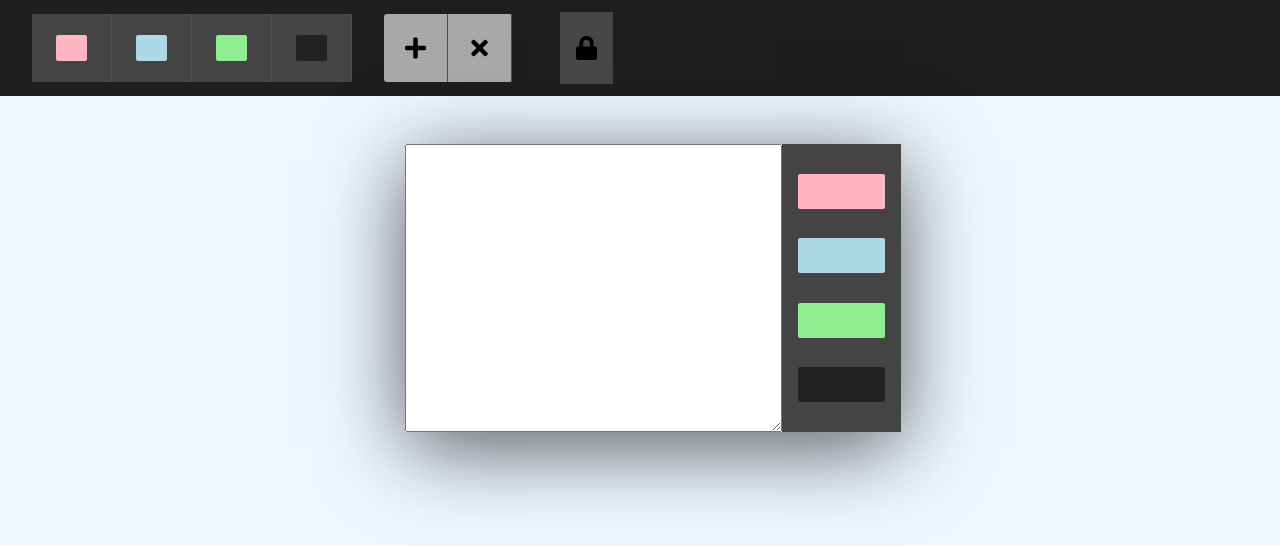
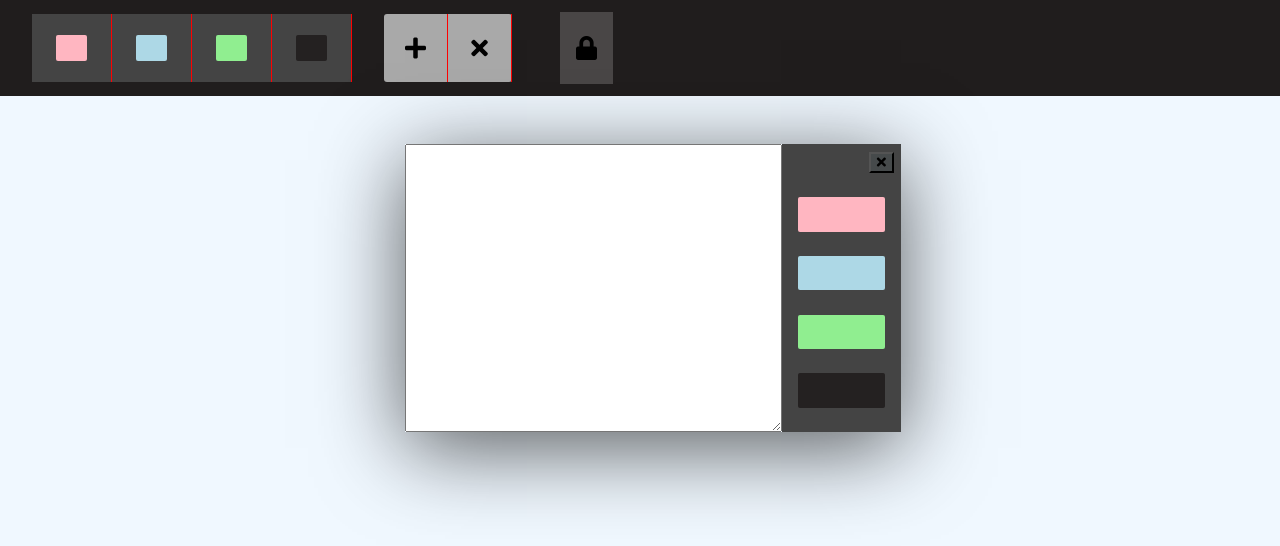
Before and after one commit to khushikukreti/jiraWebAppllication, a plain HTML site: page index.html in a window 1280 px wide. Both pictures are taken after a click on the element 416 px from the left and 48 px from the top of the page. Drawn offline with Linux system fonts and the light colour scheme.

Commit message:
added cross button
added a button to close the task flex

```diff
--- a/index.html
+++ b/index.html
@@ -53,6 +53,7 @@
                 </textarea>
             </div>
             <div class="modal_color-container">
+                <button class="btn"> <i class="fas fa-times button_cross"></i></button>
                 <div class="modal-color pink"></div>
                 <div class="modal-color blue"></div>
                 <div class="modal-color green"></div>
--- a/script.js
+++ b/script.js
@@ -10,6 +10,7 @@ let filterContainers = document.querySelectorAll(".filter_color-container");
 let lock=document.querySelector(".lock");
 let lockicon=document.querySelector(".flag1");
 let unlockicon=document.querySelector(".flag2");
+let btn=document.querySelector(".btn");
 let modalFlag = false;
 let deleteState = false;
 let editstae=false;
@@ -65,6 +66,9 @@ function createTicketFromLocalStorage(taskObj) {
 
 plusBtn.addEventListener("click", function() {
     modalContainer.style.display = "flex";
+})
+btn.addEventListener("click",function(){
+    modalContainer.style.display = "none";
 })
 taskBox.addEventListener("keydown", function(e) {
     if (e.key == "Enter" && taskBox.value != "") {
--- a/style.css
+++ b/style.css
@@ -194,6 +194,13 @@ body {
     font-size: 1.5rem;
     display: none;
 }
+.btn{
+    background-color: #464a4b;
+    /* align-content: flex-end; */
+    margin-left: 5rem;
+    margin-top: -1rem;
+    height: auto;
+}
 /* window size fit */
 @media only screen and (min-width: 1800px) {
     html {
```
